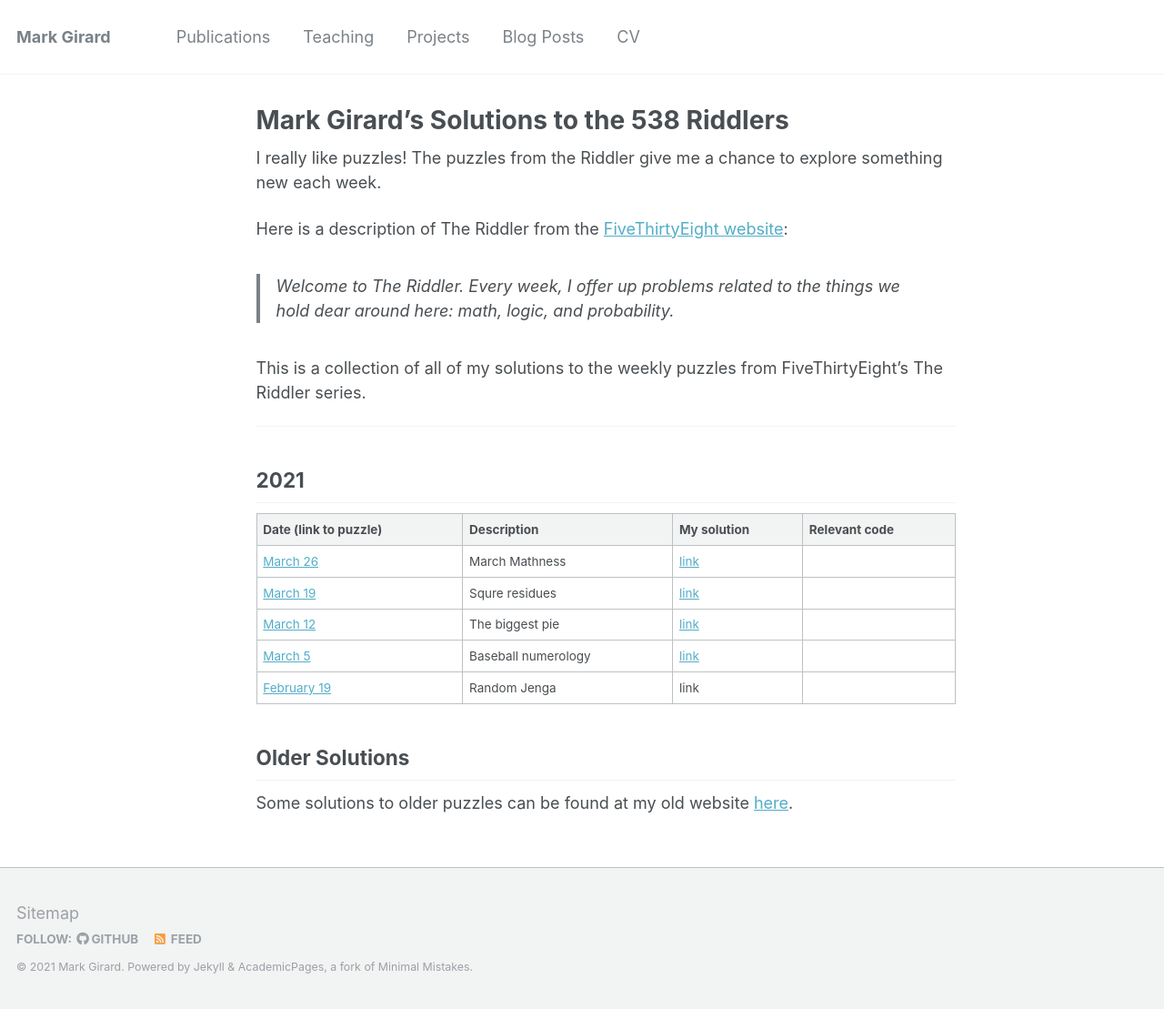
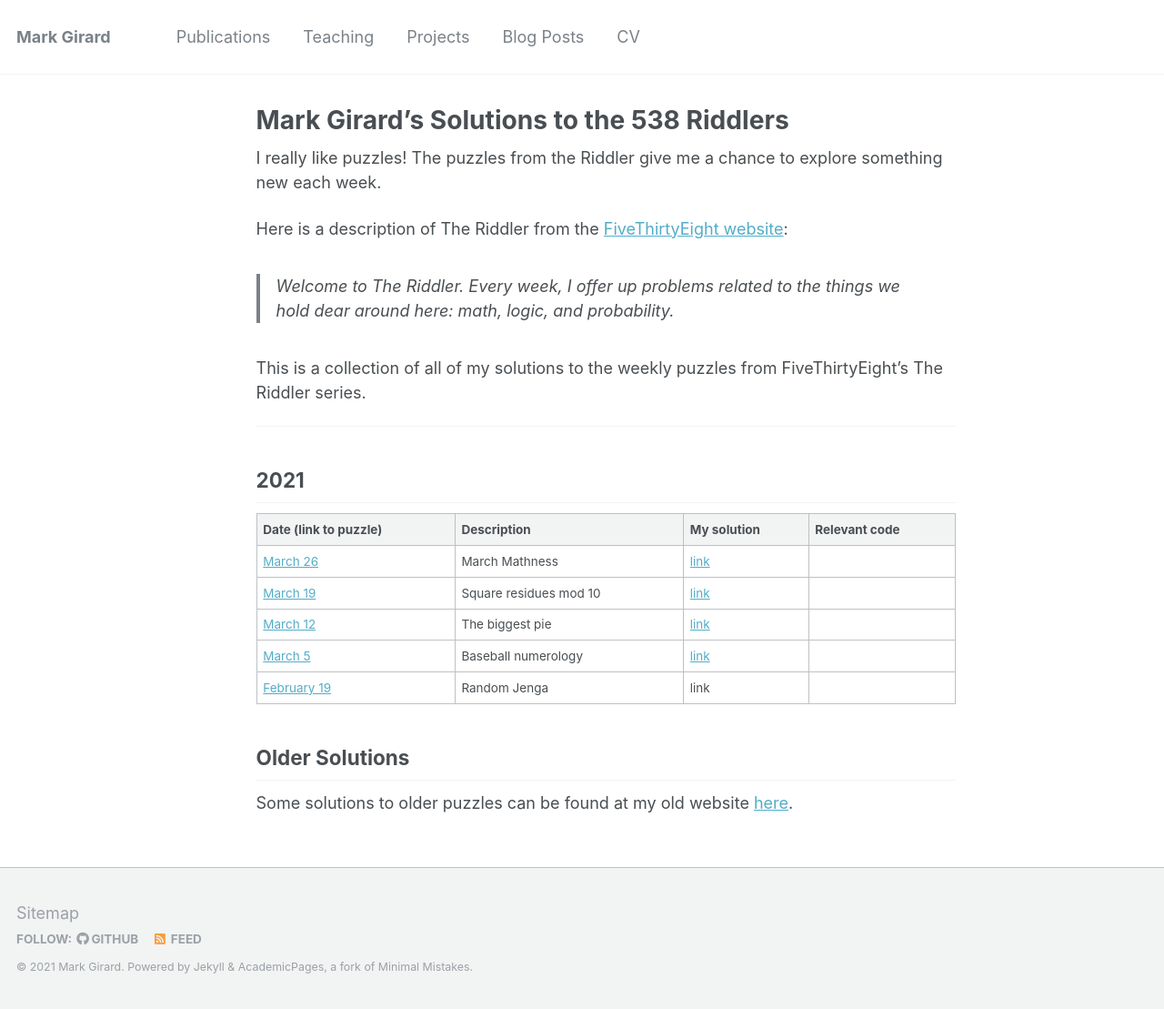
Before and after one commit to markwgirard/markwgirard.github.io, a Jekyll site: the page built from _pages/riddlers.md, in a window 1280 px wide. Shown: the whole page at 91% size. Built offline with Jekyll 4.4.1, drawn with Linux system fonts in a browser that asks for light colours.

Commit message:
Update riddlers.md

```diff
--- a/_pages/riddlers.md
+++ b/_pages/riddlers.md
@@ -22,7 +22,7 @@
 | Date (link to puzzle)                                                             | Description         | My solution | Relevant code |
 | --------------------------------------------------------------------------------- | ------------------- | ----------- |-------------- |
 | [March 26](https://fivethirtyeight.com/features/can-you-solve-march-mathness/) | March Mathness     | [link](/riddlers/20210326_Riddler.pdf)        |             |
-| [March 19](https://fivethirtyeight.com/features/can-you-find-an-extra-perfect-square/) | Squre residues     | [link](/riddlers/20210319_Riddler.pdf)        |             |
+| [March 19](https://fivethirtyeight.com/features/can-you-find-an-extra-perfect-square/) | Square residues mod 10   | [link](/riddlers/20210319_Riddler.pdf)        |             |
 | [March 12](https://fivethirtyeight.com/features/can-you-bake-the-biggest-%cf%80/) | The biggest pie     | [link](/riddlers/20210312_Riddler.pdf)        |             |
 | [March 5](https://fivethirtyeight.com/features/can-you-bat-299-in-299-games/)     | Baseball numerology | [link](/riddlers/20210305_Riddler.pdf)        |             |
 | [February 19](https://fivethirtyeight.com/features/can-you-win-riddler-jenga/)    | Random Jenga        | link         |             |
```
